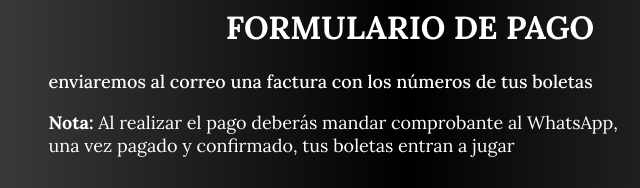
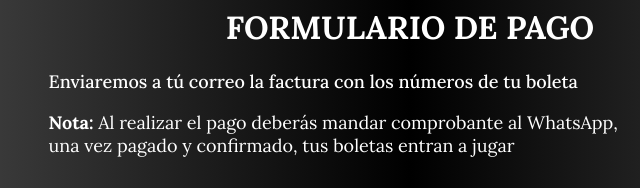
Before and after one commit to DuvanLT/Boletas, a website: page formulario.html in a window 1280 px wide. Shown: the part 182-370 px from the top of the page, 230-870 px from the left. Drawn offline with Linux system fonts and the light colour scheme; a web font is replaced by a local one.

Commit message:
information

```diff
--- a/formulario.html
+++ b/formulario.html
@@ -29,7 +29,7 @@ align-items: center; flex-direction: column;">
   </section>
     <div class="form_container">
         <h1>Formulario de pago</h1>
-        <p>enviaremos al correo una factura con los números de tus boletas</p>
+        <p>Enviaremos a tú correo la factura con los números de tu boleta</p>
         <p><b>Nota:</b> <span class="sgr">Al realizar el pago deberás mandar comprobante al WhatsApp,<br> una vez pagado y confirmado, tus boletas entran a jugar</span></p>
         <br>
         <p><a href="pasoapaso.html" class="abutton">COMO PAGAR TU BOLETA</a></p>
```
